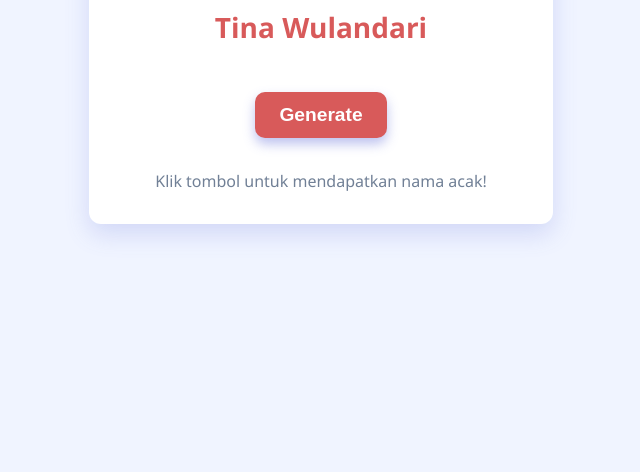
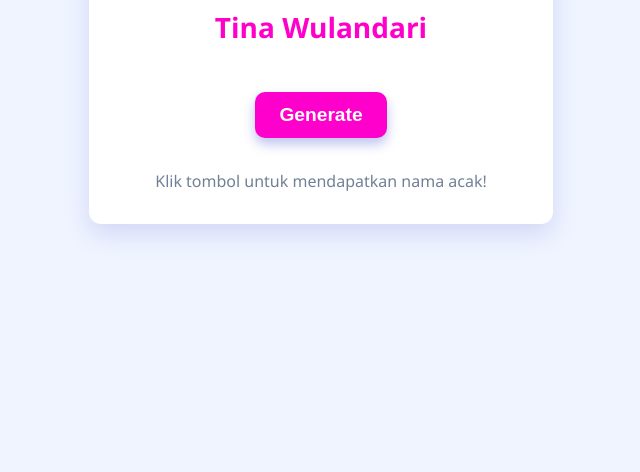
Before and after one commit to manxx991/manxx991.github.io, a plain HTML site: page index.html in a window 1280 px wide. Shown: the part 360-832 px from the top of the page, without its empty margins (319-959 px from the left). Drawn offline with Linux system fonts and the light colour scheme.

Commit message:
Update index.html

```diff
--- a/index.html
+++ b/index.html
@@ -7,7 +7,7 @@
     <title>MANXX | Random Name Generate</title>
     <style>
       :root {
-        --primary-color: #d85a5a;
+        --primary-color: #ff00cc;
         --secondary-color: #a8f57f;
         --background-color: #f0f4ff;
         --text-color: #000000;
```
